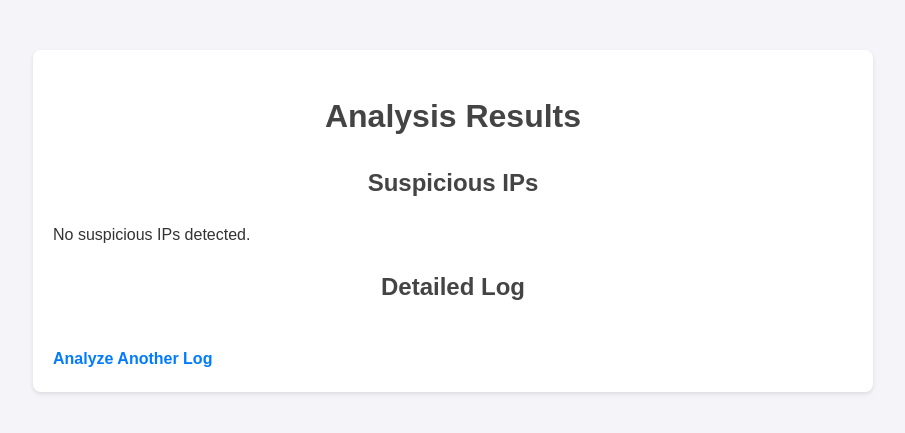
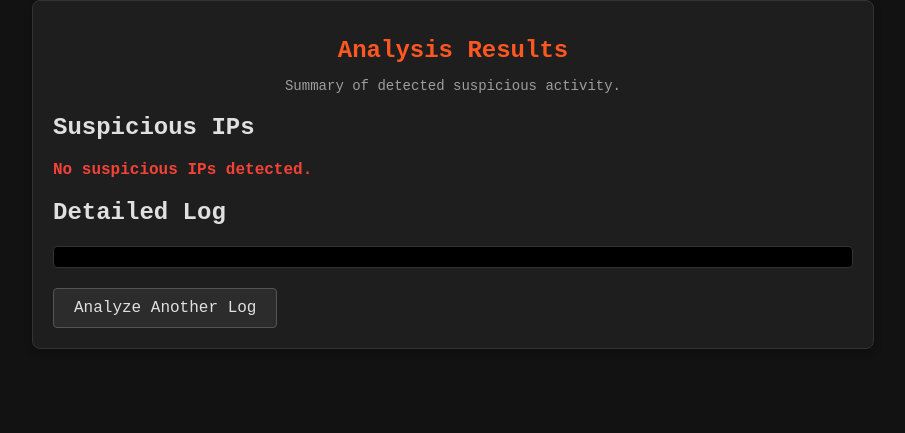
Before and after one commit to Enock46/simple-SSH-brute-force-detection-tool, a Flask app: template templates/results.html in a window 1280 px wide. Shown: the top 433 px of the page, without its empty margins (187-1092 px from the left). Run offline with Flask 3, Linux system fonts and the light colour scheme; the template is opened without the code that fills it, so the values that code supplies are empty.

Commit message:
update interface

```diff
--- a/static/css/style.css
+++ /dev/null
@@ -1,88 +0,0 @@
-/* General Styles */
-body {
-    font-family: Arial, sans-serif;
-    line-height: 1.6;
-    margin: 0;
-    padding: 0;
-    background-color: #f4f4f9;
-    color: #333;
-}
-
-/* Container */
-.container {
-    max-width: 800px;
-    margin: 50px auto;
-    padding: 20px;
-    background: #fff;
-    border-radius: 8px;
-    box-shadow: 0 2px 4px rgba(0, 0, 0, 0.1);
-}
-
-/* Headings */
-h1, h2 {
-    color: #444;
-    text-align: center;
-}
-
-/* Form Styles */
-form {
-    display: flex;
-    flex-direction: column;
-    gap: 20px;
-}
-
-label {
-    font-weight: bold;
-}
-
-input[type="file"],
-input[type="number"],
-button {
-    font-size: 16px;
-    padding: 10px;
-    border-radius: 5px;
-    border: 1px solid #ccc;
-}
-
-input[type="file"],
-input[type="number"] {
-    width: 100%;
-}
-
-button {
-    background-color: #007BFF;
-    color: white;
-    border: none;
-    cursor: pointer;
-}
-
-button:hover {
-    background-color: #0056b3;
-}
-
-/* List Styles */
-ul {
-    list-style-type: none;
-    padding: 0;
-}
-
-li {
-    margin: 5px 0;
-    padding: 10px;
-    background: #e9ecef;
-    border-radius: 4px;
-}
-
-/* Links */
-a {
-    display: inline-block;
-    margin-top: 20px;
-    text-decoration: none;
-    color: #007BFF;
-    font-weight: bold;
-    text-align: center;
-}
-
-a:hover {
-    color: #0056b3;
-}
--- /dev/null
+++ b/static/style.css
@@ -0,0 +1,114 @@
+body {
+    background-color: #121212;
+    color: #e0e0e0;
+    font-family: "Courier New", Courier, monospace;
+    margin: 0;
+    padding: 0;
+}
+
+.container {
+    max-width: 800px;
+    margin: 0 auto;
+    padding: 20px;
+    border: 1px solid #333;
+    background-color: #1e1e1e;
+    border-radius: 8px;
+    box-shadow: 0 4px 8px rgba(0, 0, 0, 0.2);
+}
+
+header h1 {
+    font-size: 24px;
+    color: #ff5722;
+    text-align: center;
+    margin-bottom: 10px;
+}
+
+header p {
+    text-align: center;
+    font-size: 14px;
+    color: #9e9e9e;
+}
+
+form {
+    display: flex;
+    flex-direction: column;
+    gap: 20px;
+    margin-top: 20px;
+}
+
+.form-group label {
+    font-size: 14px;
+    color: #bdbdbd;
+}
+
+input, button {
+    padding: 10px;
+    font-size: 14px;
+    border-radius: 4px;
+    border: 1px solid #555;
+    background-color: #2c2c2c;
+    color: #e0e0e0;
+}
+
+input:focus, button:focus {
+    outline: none;
+    border-color: #ff5722;
+}
+
+button {
+    cursor: pointer;
+    transition: background-color 0.3s ease;
+}
+
+button:hover {
+    background-color: #ff5722;
+}
+
+.results-section, .detailed-log {
+    margin-top: 20px;
+}
+
+.results-terminal {
+    background-color: #000;
+    padding: 10px;
+    border-radius: 4px;
+    overflow: auto;
+    max-height: 300px;
+    border: 1px solid #333;
+}
+
+.results-terminal p {
+    color: #0f0;
+    margin: 0;
+    padding: 2px 0;
+}
+
+.results-terminal .ip {
+    color: #ff5722;
+    font-weight: bold;
+}
+
+.results-terminal .count {
+    color: #9e9e9e;
+}
+
+.no-results {
+    color: #f44336;
+    font-weight: bold;
+}
+
+.btn-back {
+    display: inline-block;
+    margin-top: 20px;
+    padding: 10px 20px;
+    background-color: #2c2c2c;
+    color: #e0e0e0;
+    text-decoration: none;
+    border: 1px solid #555;
+    border-radius: 4px;
+    transition: background-color 0.3s ease;
+}
+
+.btn-back:hover {
+    background-color: #ff5722;
+}
--- a/templates/results.html
+++ b/templates/results.html
@@ -5,31 +5,37 @@
     <meta name="viewport" content="width=device-width, initial-scale=1.0">
     <title>Analysis Results</title>
     <link rel="stylesheet" href="{{ url_for('static', filename='style.css') }}">
-
 </head>
 <body>
     <div class="container">
+        <header>
             <h1>Analysis Results</h1>
-
+            <p>Summary of detected suspicious activity.</p>
+        </header>
+        <main>
+            <section class="results-section">
                 <h2>Suspicious IPs</h2>
                 {% if suspicious_ips %}
-        <ul>
+                <div class="results-terminal">
                     {% for ip, count in suspicious_ips.items() %}
-            <li>{{ ip }} (Failed Attempts: {{ count }})</li>
+                    <p>&gt; <span class="ip">{{ ip }}</span> - Failed Attempts: <span class="count">{{ count }}</span></p>
                     {% endfor %}
-        </ul>
+                </div>
                 {% else %}
-        <p>No suspicious IPs detected.</p>
+                <p class="no-results">No suspicious IPs detected.</p>
                 {% endif %}
+            </section>
 
+            <section class="detailed-log">
                 <h2>Detailed Log</h2>
-        <ul>
+                <div class="results-terminal">
                     {% for ip, count in detailed_log.items() %}
-            <li>{{ ip }}: {{ count }} failed attempts</li>
+                    <p>&gt; <span class="ip">{{ ip }}</span> - {{ count }} failed attempts</p>
                     {% endfor %}
-        </ul>
-
-        <a href="/">Analyze Another Log</a>
+                </div>
+            </section>
+            <a href="/" class="btn-back">Analyze Another Log</a>
+        </main>
     </div>
 </body>
 </html>
```
Also changed, not shown: templates/index.html (+12 -5 lines). Lines whose indentation alone changed are shown as unchanged.
